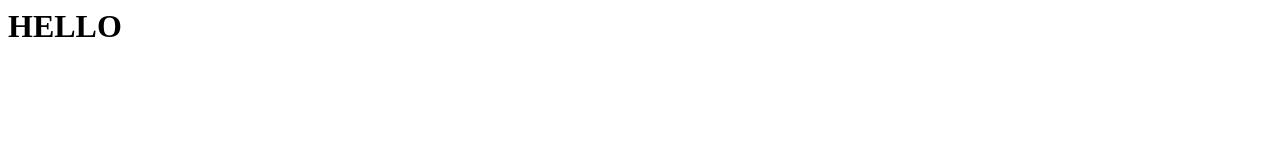
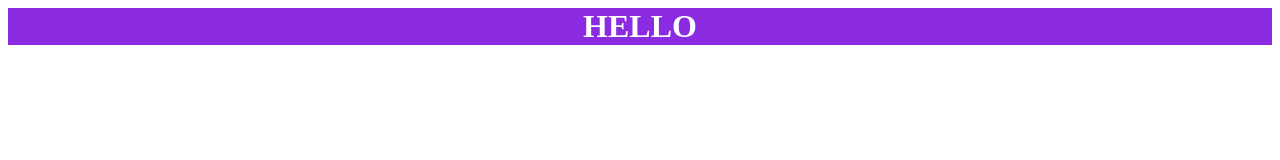
Before and after one commit to GuyLivingUnderARock/Small-Projects-Repo, a plain HTML site: page index.html in a window 1280 px wide. Drawn offline with Linux system fonts and the light colour scheme.

Commit message:
Update style.css

```diff
--- a/css/style.css
+++ b/css/style.css
@@ -1,5 +1,5 @@
-p {
-    text-align: center;
+header {
     color: white;
     background-color: blueviolet;
+    text-align: center;
 }
```
